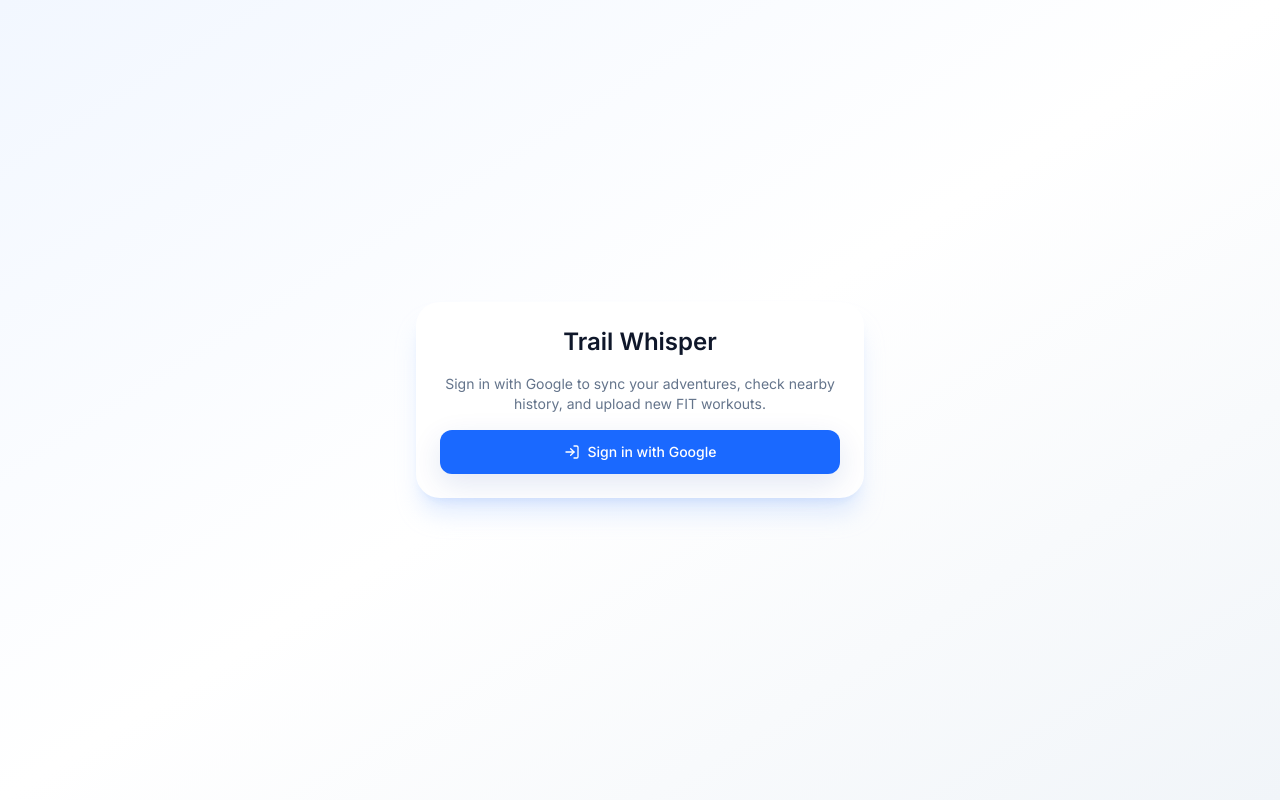
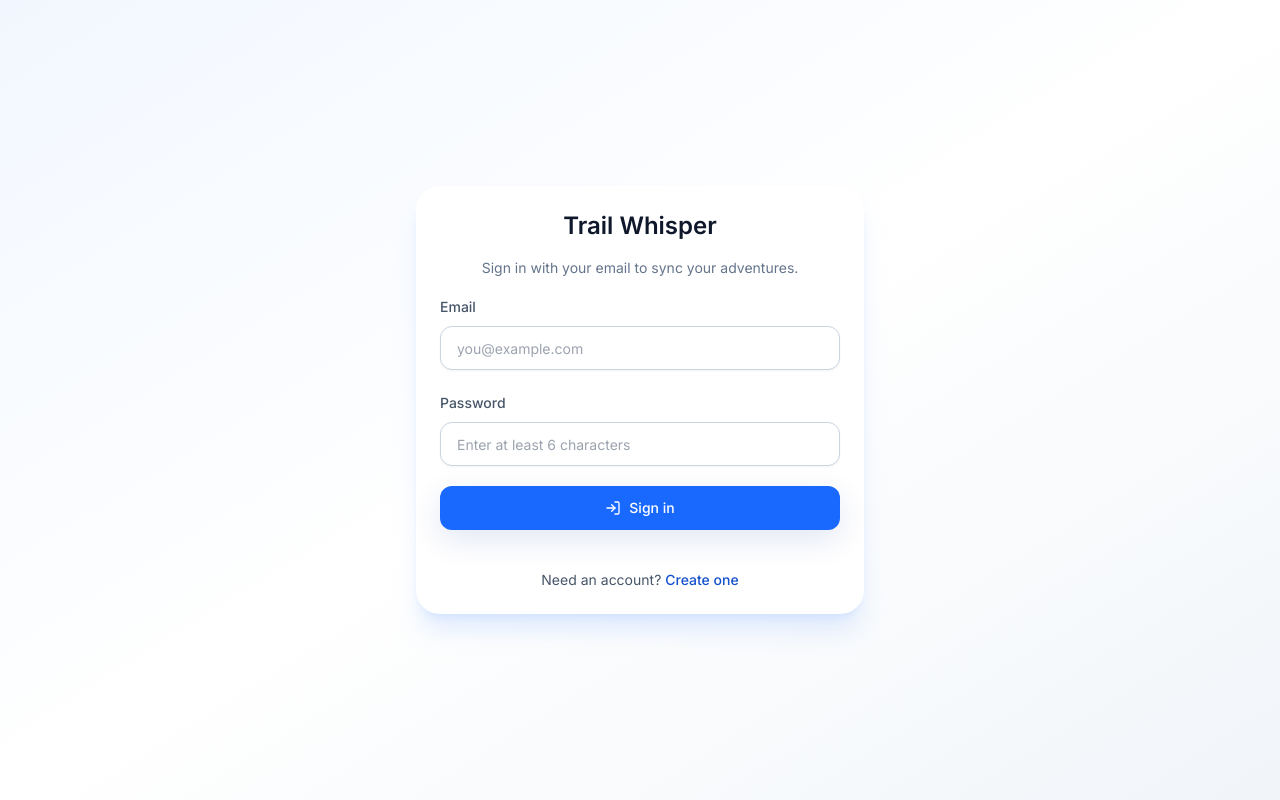
Before and after one commit to smeir/trail-whisper, a React (Vite) app: page /login in a window 1280 px wide. Built offline with nearby package versions, Linux system fonts and the light colour scheme; no server answers; what fit-file-parser would draw is missing.

Commit message:
Replace Google auth with email login

```diff
--- a/src/routes/Login.tsx
+++ b/src/routes/Login.tsx
@@ -1,32 +1,61 @@
 import { useState } from 'react'
 import { Navigate } from 'react-router-dom'
-import { LogInIcon } from 'lucide-react'
+import { LogInIcon, UserPlusIcon } from 'lucide-react'
 import { toast } from 'sonner'
 
 import { Button } from '@/components/ui/button'
 import { Card, CardContent, CardDescription, CardHeader, CardTitle } from '@/components/ui/card'
+import { Input } from '@/components/ui/input'
+import { Label } from '@/components/ui/label'
 import { useAuth } from '@/providers/AuthProvider'
 import { supabase } from '@/lib/supabase'
 
+type Mode = 'signIn' | 'signUp'
+
 export default function Login() {
   const { user, loading } = useAuth()
-  const [signingIn, setSigningIn] = useState(false)
+  const [mode, setMode] = useState<Mode>('signIn')
+  const [email, setEmail] = useState('')
+  const [password, setPassword] = useState('')
+  const [submitting, setSubmitting] = useState(false)
 
   if (user && !loading) {
     return <Navigate to="/app" replace />
   }
 
-  const handleSignIn = async () => {
-    setSigningIn(true)
+  const handleSubmit = async (event: React.FormEvent<HTMLFormElement>) => {
+    event.preventDefault()
+    setSubmitting(true)
+
     try {
-      const { error } = await supabase.auth.signInWithOAuth({ provider: 'google', options: { redirectTo: window.location.origin } })
-      if (error) throw error
-    } catch (error: any) {
+      if (mode === 'signIn') {
+        const { error } = await supabase.auth.signInWithPassword({ email, password })
+        if (error) throw error
+        toast.success('Welcome back!')
+      } else {
+        const { data, error } = await supabase.auth.signUp({ email, password })
+        if (error) throw error
+        if (data.session) {
+          toast.success('Account created successfully.')
+        } else {
+          toast.success('Check your inbox to confirm your email address.')
+        }
+      }
+    } catch (error) {
       console.error(error)
-      toast.error(error.message ?? 'Failed to start Google sign-in')
-      setSigningIn(false)
+      const message = error instanceof Error ? error.message : 'Unable to process the request.'
+      toast.error(message)
+    } finally {
+      setSubmitting(false)
     }
   }
+
+  const toggleMode = () => {
+    setMode((current) => (current === 'signIn' ? 'signUp' : 'signIn'))
+    setPassword('')
+  }
+
+  const isSignIn = mode === 'signIn'
 
   return (
     <div className="flex min-h-screen items-center justify-center bg-gradient-to-br from-brand-50 via-white to-slate-100 px-4">
@@ -34,13 +63,48 @@
         <CardHeader className="space-y-2 text-center">
           <CardTitle className="text-2xl font-semibold text-slate-900">Trail Whisper</CardTitle>
           <CardDescription>
-            Sign in with Google to sync your adventures, check nearby history, and upload new FIT workouts.
+            {isSignIn ? 'Sign in with your email to sync your adventures.' : 'Create an account to start tracking your activities.'}
           </CardDescription>
         </CardHeader>
         <CardContent>
-          <Button onClick={handleSignIn} className="w-full gap-2" disabled={signingIn}>
-            <LogInIcon className="h-4 w-4" /> {signingIn ? 'Redirecting…' : 'Sign in with Google'}
-          </Button>
+          <form onSubmit={handleSubmit} className="space-y-5">
+            <div className="space-y-2 text-left">
+              <Label htmlFor="email">Email</Label>
+              <Input
+                id="email"
+                type="email"
+                inputMode="email"
+                autoComplete="email"
+                required
+                value={email}
+                onChange={(event) => setEmail(event.target.value)}
+                placeholder="you@example.com"
+              />
+            </div>
+            <div className="space-y-2 text-left">
+              <Label htmlFor="password">Password</Label>
+              <Input
+                id="password"
+                type="password"
+                autoComplete={isSignIn ? 'current-password' : 'new-password'}
+                required
+                minLength={6}
+                value={password}
+                onChange={(event) => setPassword(event.target.value)}
+                placeholder="Enter at least 6 characters"
+              />
+            </div>
+            <Button type="submit" className="w-full gap-2" disabled={submitting}>
+              {isSignIn ? <LogInIcon className="h-4 w-4" /> : <UserPlusIcon className="h-4 w-4" />}
+              {submitting ? (isSignIn ? 'Signing in…' : 'Creating account…') : isSignIn ? 'Sign in' : 'Create account'}
+            </Button>
+          </form>
+          <p className="mt-6 text-center text-sm text-slate-600">
+            {isSignIn ? 'Need an account?' : 'Already registered?'}{' '}
+            <button type="button" onClick={toggleMode} className="font-medium text-brand-600 hover:text-brand-500">
+              {isSignIn ? 'Create one' : 'Sign in instead'}
+            </button>
+          </p>
         </CardContent>
       </Card>
     </div>
```
Also changed, not shown: 1 other file (tests, documents, lock files or other folders).
